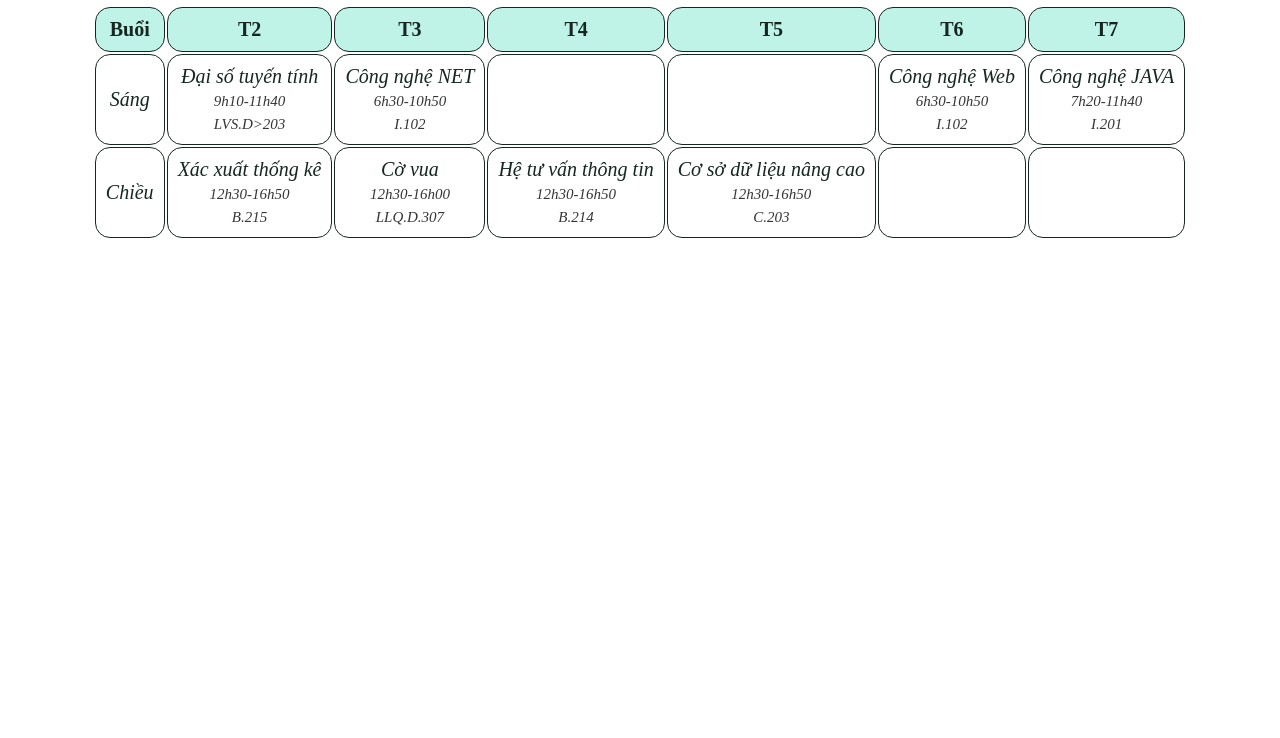
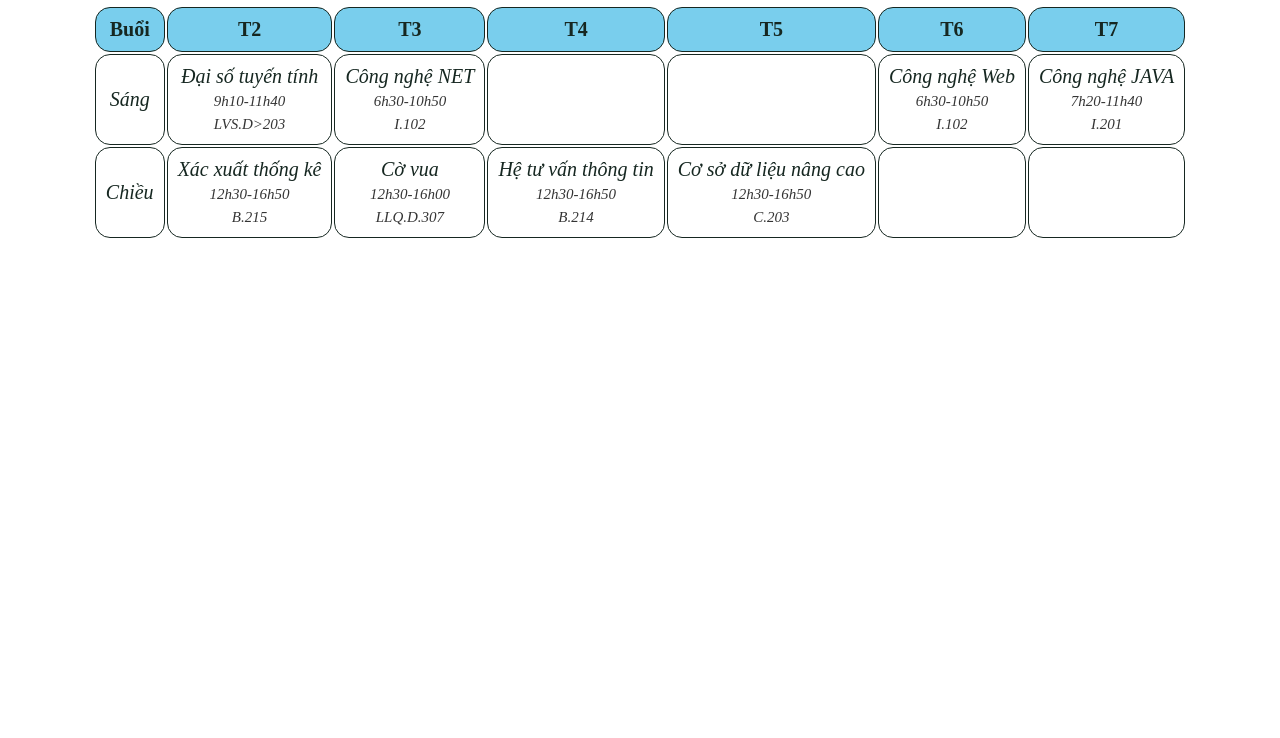
Before and after one commit to tamnnt/-calendar, a plain HTML site: page index.html in a window 1280 px wide. Shown: the part 62-800 px from the top of the page. Drawn offline with Linux system fonts and the light colour scheme.

Commit message:
Update style.css

```diff
--- a/style.css
+++ b/style.css
@@ -27,7 +27,7 @@ td {
     text-align: center;
     border-radius: 15px;
     color: rgb(22, 39, 33);
-    background-color: rgb(191, 243, 231);
+    background-color: rgb(121, 206, 237);
 }
 
 .table-content table tr td {
```
